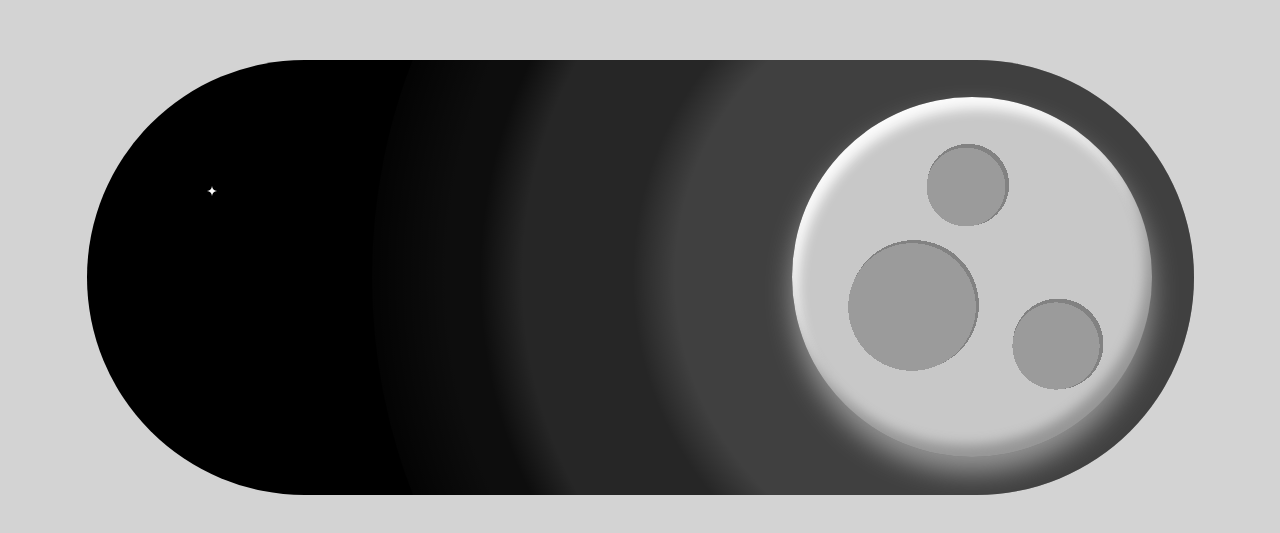
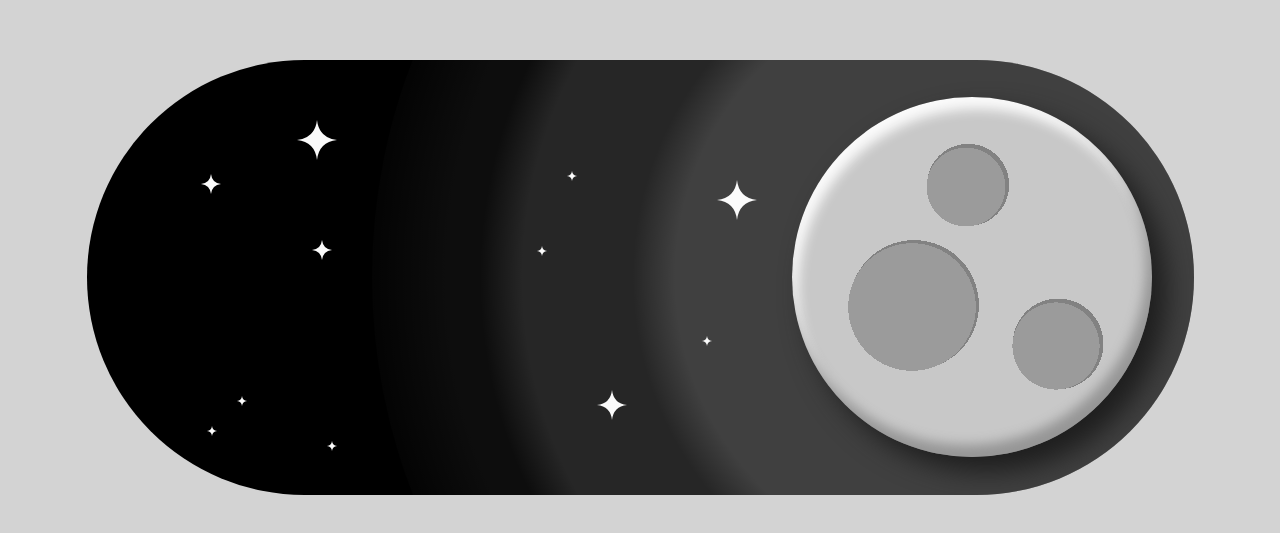
Before and after one commit to AMichalMurawski/switch_day-light, a React (Create React App) app: page / in a window 1280 px wide. Shown: the part 123-656 px from the top of the page. Built offline with nearby package versions, Linux system fonts and the light colour scheme.

Commit message:
stars map

```diff
--- a/src/components/SwitchDayLight.jsx
+++ b/src/components/SwitchDayLight.jsx
@@ -5,7 +5,7 @@
 const cloudData2 = [[45, 145, 10], [105, 140, 14], [170, 130, 21], [210, 125, 15], [260, 105, 18], [305, 80, 12], [380, 50, 18]]
 const moonData1 = [[58, 30, 12], [40, 70, 20], [88, 83, 12]]
 const moonData2 = [[58.7, 29.3, 12.5], [40.7, 69.3, 20.5], [88.7, 82.3, 12.5]]
-const starData = [[40,40,1]]
+const starData = [[38,38,2],[70,20,4],[75,60,2],[40,120,1],[50,110,1],[80,125,1],[160,35,1],[150,60,1],[170,110,3],[205,90,1],[210,40,4]]
 
 const SvgStar = ({scale=1, color}) => {
   return <svg viewbox={`0 0 ${10*scale} ${10*scale}`} width={10*scale} height={10*scale} >
@@ -73,7 +73,7 @@ export const SwitchDayLight = ({ scale }) => {
             boxShadow: `
             ${pxScale(-2)} ${pxScale(-4)} ${pxScale(4)} rgb(150, 150, 150) inset,
             ${pxScale(2)} ${pxScale(4)} ${pxScale(4)} rgb(250, 250, 250) inset,
-            0 ${pxScale(4)} ${pxScale(7)} rgb(88, 88, 88)`,
+            ${pxScale(5)} ${pxScale(5)} ${pxScale(9)} rgb(30, 30, 30)`,
             zIndex: 10,
           }}
         />
@@ -105,12 +105,11 @@ export const SwitchDayLight = ({ scale }) => {
             width: pxScale(120),
             height: pxScale(120),
             borderRadius: pxScale(60),
-            backgroundColor: "rgb(200, 200, 200)",
             background:`${gradient(moonData1,"rgb(155, 155, 155)")}, ${gradient(moonData2,"rgb(130, 130, 130)")}, radial-gradient(circle at ${pxScale(60)} ${pxScale(60)}, rgb(200,200,200) 100%, transparent 100%)`,
             boxShadow: `
             ${pxScale(-2)} ${pxScale(-4)} ${pxScale(4)} rgb(150, 150, 150) inset,
             ${pxScale(2)} ${pxScale(4)} ${pxScale(4)} rgb(250, 250, 250) inset,
-            0 ${pxScale(5)} ${pxScale(9)} rgb(150, 150, 150)`,
+            ${pxScale(5)} ${pxScale(5)} ${pxScale(9)} rgb(30, 30, 30)`,
             zIndex: 10,
           }}
         />
@@ -135,15 +134,22 @@ export const SwitchDayLight = ({ scale }) => {
           background: gradient(cloudData2, 'rgb(200,200,200)'),
           zIndex: 12
       }}/> */}
+      <div style={{
+        position: "absolute",
+        width: "100%",
+        height: "100%",
+        left: 0,
+        top: 0,
+        zIndex: 15
+      }}>
       {starData.map(el =>
         <div
           style={{
             position: "absolute",
             left: pxScale(el[0]),
             top: pxScale(el[1]),
-            zIndex: 30,
           }} ><SvgStar scale={el[2]} color="rgb(250,250,250)" /></div>)}
-
+      </div>
     </div>
   );
 };
```
